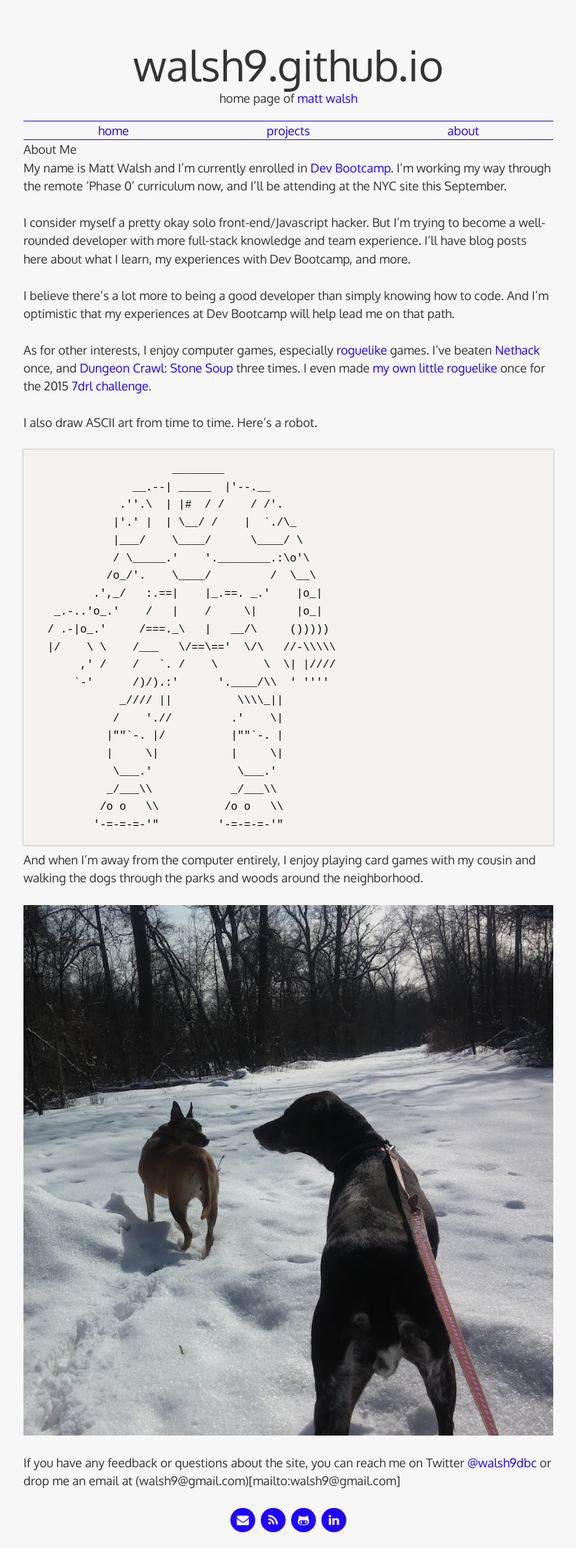
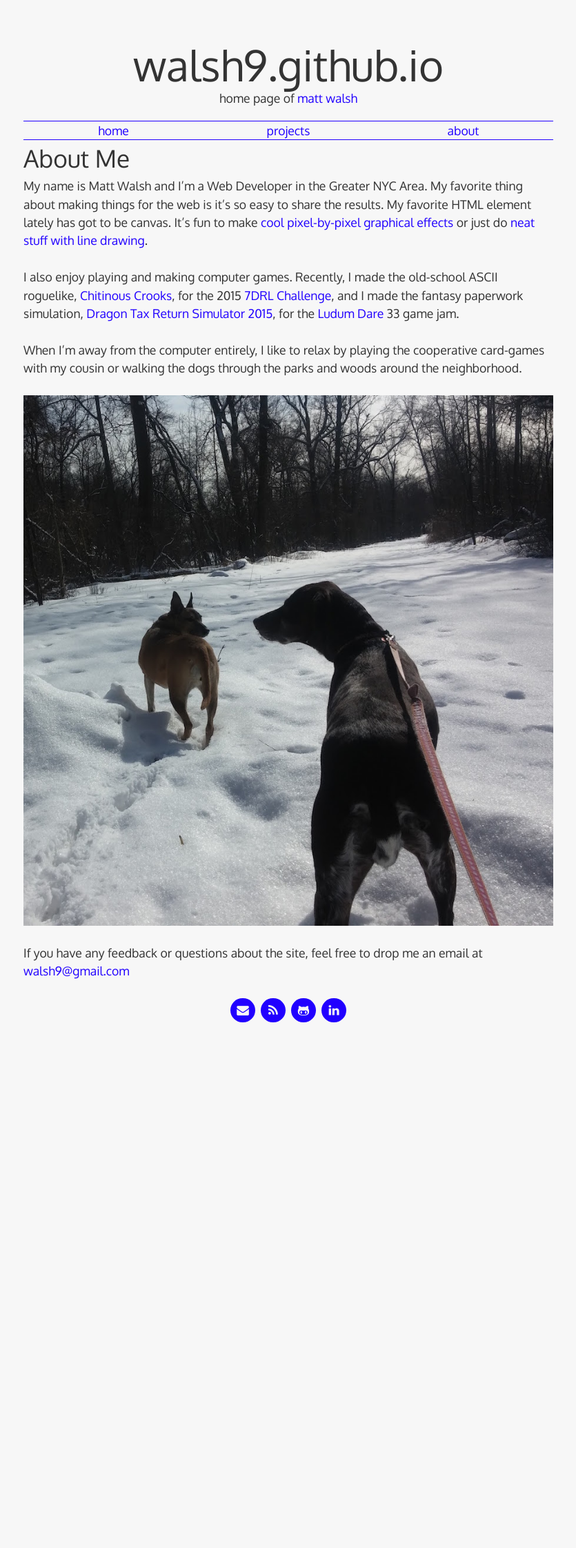
Before and after one commit to walsh9/walsh9.github.io, a Jekyll site: the page built from about.md, in a window 1280 px wide. Shown: the whole page at 69% size, without its empty margins (222-1057 px from the left). Built offline with Jekyll 4.4.1, drawn with Linux system fonts in a browser that asks for light colours; some web fonts are replaced; after the commit the page ends 1505 px from its top, so only the background shows below that.

Commit message:
Update about page

```diff
--- a/about.md
+++ b/about.md
@@ -5,40 +5,12 @@ class: about
 permalink: /about/
 ---
 
-My name is Matt Walsh and I'm currently enrolled in [Dev Bootcamp](http://devbootcamp.com). I'm working my way through the remote 'Phase 0' curriculum now, and I'll be attending at the NYC site this September.
+My name is Matt Walsh and I'm a Web Developer in the Greater NYC Area. My favorite thing about making things for the web is it's so easy to share the results. My favorite HTML element lately has got to be canvas. It's fun to make [cool pixel-by-pixel graphical effects](https://github.com/walsh9/fun-with-canvas) or just do [neat stuff with line drawing](https://github.com/walsh9/topiary).
 
-I consider myself a pretty okay solo front-end/Javascript hacker. But I'm trying to become a well-rounded developer with more full-stack knowledge and team experience. I'll have blog posts here about what I learn, my experiences with Dev Bootcamp, and more.
+I also enjoy playing and making computer games. Recently, I made the old-school ASCII roguelike, [Chitinous Crooks](https://github.com/walsh9/7drl2015), for the 2015 [7DRL Challenge](http://7drl.org/about/), and I made the fantasy paperwork simulation, [Dragon Tax Return Simulator 2015](https://github.com/walsh9/dragon-taxes), for the [Ludum Dare](http://ludumdare.com/compo/about-ludum-dare/) 33 game jam.
 
-I believe there's a lot more to being a good developer than simply knowing how to code. And I'm optimistic that my experiences at Dev Bootcamp will help lead me on that path.
-
-As for other interests, I enjoy computer games, especially [roguelike](https://en.wikipedia.org/wiki/Roguelike) games. I've beaten [Nethack](http://www.nethack.org) once, and [Dungeon Crawl: Stone Soup](https://crawl.develz.org) three times. I even made <a href="http://7drl.org/2015/03/16/chitinous-crooks-success/">my own little roguelike</a> once for the 2015 [7drl challenge](http://7drl.org/about/).
-
-I also draw ASCII art from time to time. Here's a robot.
-
-                         ________
-                   __.--| _____  |'--.__
-                 .''.\  | |#  / /    / /'.
-                |'.' |  | \__/ /    |  `./\_
-                |___/    \____/      \____/ \
-                / \_____.'    '.________.:\o'\
-               /o_/'.    \____/         /  \__\
-             .',_/   :.==|    |_.==. _.'    |o_|
-       _.-..'o_.'    /   |    /     \|      |o_|
-      / .-|o_.'     /===._\   |   __/\     ()))))
-      |/    \ \    /___   \/==\=='  \/\   //-\\\\\
-           ,' /    /   `. /    \       \  \| |////
-          `-'      /)/).:'      '.____/\\  ' ''''
-                 _//// ||          \\\\_||
-                /    './/         .'    \|
-               |""`-. |/          |""`-. |
-               |     \|           |     \|
-                \___.'             \___.'
-               _/___\\            _/___\\
-              /o o   \\          /o o   \\
-             '-=-=-=-'"         '-=-=-=-'"
-
-And when I'm away from the computer entirely, I enjoy playing card games with my cousin and walking the dogs through the parks and woods around the neighborhood.
+When I'm away from the computer entirely, I like to relax by playing the cooperative card-games with my cousin or walking the dogs through the parks and woods around the neighborhood.
 
 ![Two dogs in the snow](../i/dogs.jpg)
 
-If you have any feedback or questions about the site, you can reach me on Twitter [@walsh9dbc](https://twitter.com/walsh9dbc) or drop me an email at (walsh9@gmail.com)[mailto:walsh9@gmail.com]
+If you have any feedback or questions about the site, feel free to drop me an email at [walsh9@gmail.com](mailto:walsh9@gmail.com)
--- a/css/style.css
+++ b/css/style.css
@@ -738,7 +738,8 @@ main.projects article.project {
     line-height: 1.65;
 }
 
-main.projects header h1.page-title {
+
+main header h1.page-title {
     font-size: 2em;
 }
 
```
